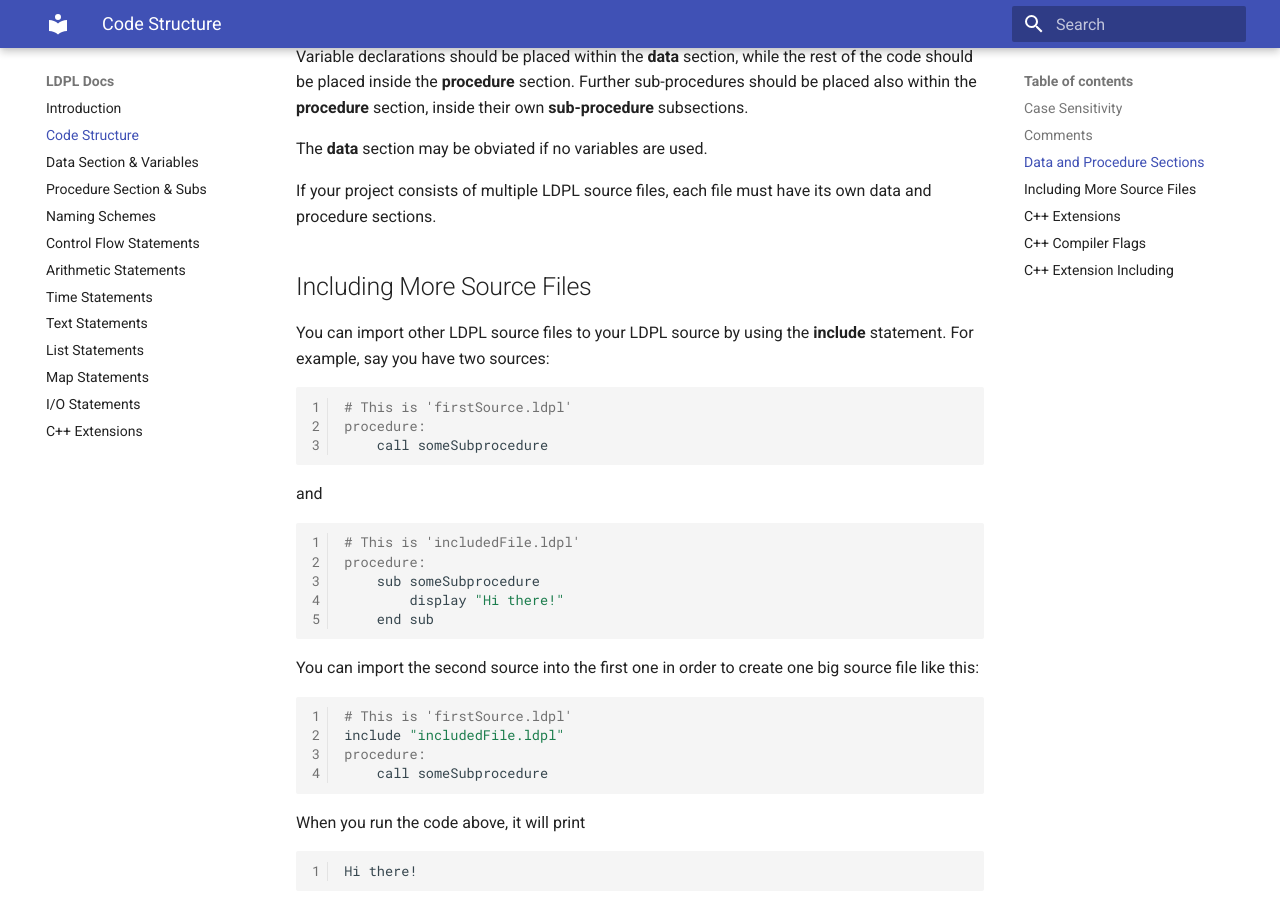
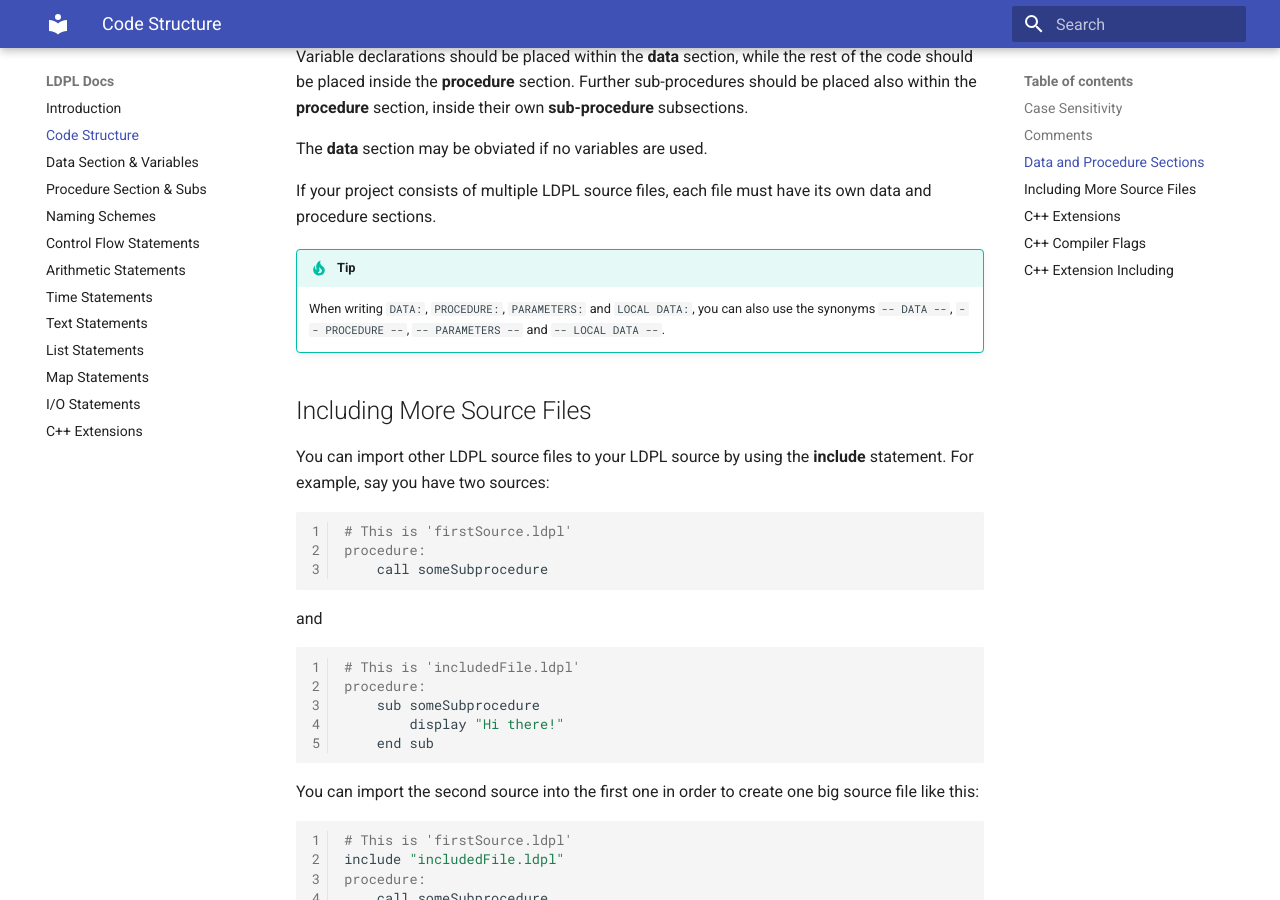
Before and after one commit to Lartu/ldpl, an MkDocs documentation site: the page built from docs/structure.md, in a window 1280 px wide and 900 px high, scrolled down 1077 px. Built offline with MkDocs 1.6.1 and Material for MkDocs 9.7.7, drawn with Linux system fonts in a browser that asks for light colours.

Commit message:
Update structure.md

```diff
--- a/docs/structure.md
+++ b/docs/structure.md
@@ -51,6 +51,11 @@ The **data** section may be obviated if no variables are used.
 
 If your project consists of multiple LDPL source files, each file must have its
 own data and procedure sections.
+
+!!! tip
+    When writing `DATA:`, `PROCEDURE:`, `PARAMETERS:` and `LOCAL DATA:`, you can
+    also use the synonyms `-- DATA --`, `-- PROCEDURE --`, `-- PARAMETERS --` and
+    `-- LOCAL DATA --`.
 
 ## Including More Source Files
 
```
